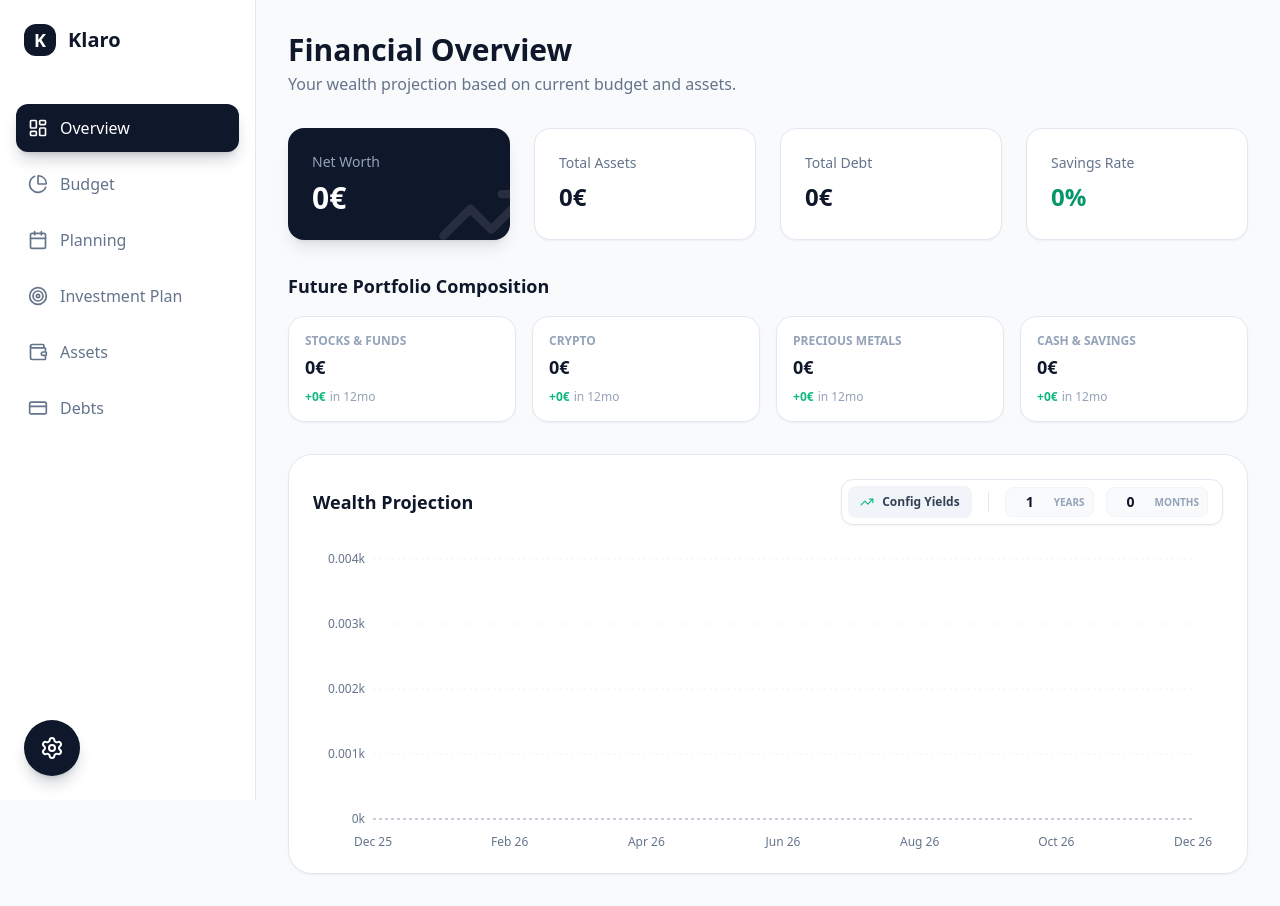
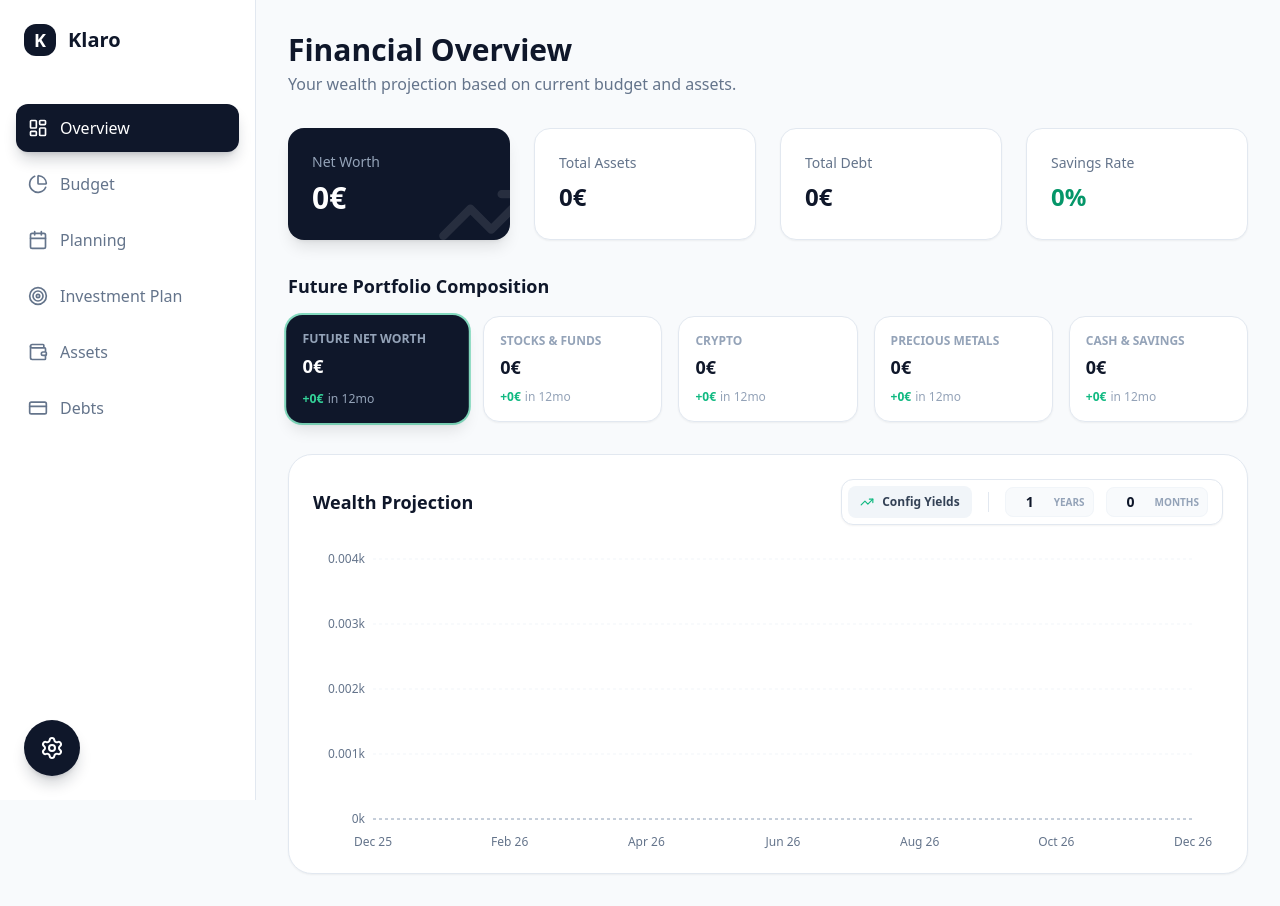
Before and after one commit to PolytaleGames/KlaroWallet, a React (Vite) app: page / in a window 1280 px wide. Built offline with nearby package versions, Linux system fonts and the light colour scheme.

Commit message:
feat: introduce Dashboard component with English and French localization

```diff
--- a/src/components/Dashboard.jsx
+++ b/src/components/Dashboard.jsx
@@ -419,7 +419,21 @@ const Dashboard = () => {
                         {/* Final Projection Breakdown Section */}
                         <div>
                             <h3 className="text-lg font-bold text-slate-900 dark:text-white mb-4">{t('future_portfolio_composition')}</h3>
-                            <div className="grid grid-cols-2 md:grid-cols-4 gap-4">
+                            <div className="grid grid-cols-2 md:grid-cols-5 gap-4">
+                                {/* Future Net Worth Card - NEW */}
+                                <div className="bg-slate-900 dark:bg-indigo-600 text-white p-4 rounded-2xl shadow-lg flex flex-col justify-between transform scale-[1.02] ring-2 ring-emerald-500/50">
+                                    <div>
+                                        <p className="text-xs font-bold text-slate-400 dark:text-indigo-200 uppercase mb-1">{t('future_net_worth')}</p>
+                                        <p className="text-lg font-bold">{Math.round(projection.stats.finalBuckets?.NetWorth || 0).toLocaleString()}€</p>
+                                    </div>
+                                    <div className="flex items-center gap-1 mt-2 text-xs">
+                                        <span className="font-bold text-emerald-400">
+                                            +{Math.round((projection.stats.finalBuckets?.NetWorth || 0) - (projection.stats.netWorth || 0)).toLocaleString()}€
+                                        </span>
+                                        <span className="text-slate-400 dark:text-indigo-300">{t('in_months', { count: projectionMonths })}</span>
+                                    </div>
+                                </div>
+
                                 {['stock', 'crypto', 'metal', 'cash'].map(type => {
                                     const finalVal = projection.stats.finalBuckets?.[type] || 0;
                                     const initialVal = (data.assets || []).filter(a => a.type === type).reduce((sum, a) => sum + (Number(a.value) || 0), 0);
--- a/src/locales/en.json
+++ b/src/locales/en.json
@@ -48,6 +48,7 @@
     "monthly": "Monthly",
     "loan_payment": "Loan Payment",
     "insurance_abbr": "Ins.",
+    "future_net_worth": "Future Net Worth",
     "future_portfolio_composition": "Future Portfolio Composition",
     "latent_gain": "Latent Gain",
     "in_months": "in {{count}}mo",
--- a/src/locales/fr.json
+++ b/src/locales/fr.json
@@ -48,6 +48,7 @@
     "monthly": "Mensuel",
     "loan_payment": "Paiement Prêt",
     "insurance_abbr": "Ass.",
+    "future_net_worth": "Patrimoine Futur",
     "future_portfolio_composition": "Composition Future du Portefeuille",
     "latent_gain": "Plus-value Latente",
     "in_months": "dans {{count}} mois",
```
